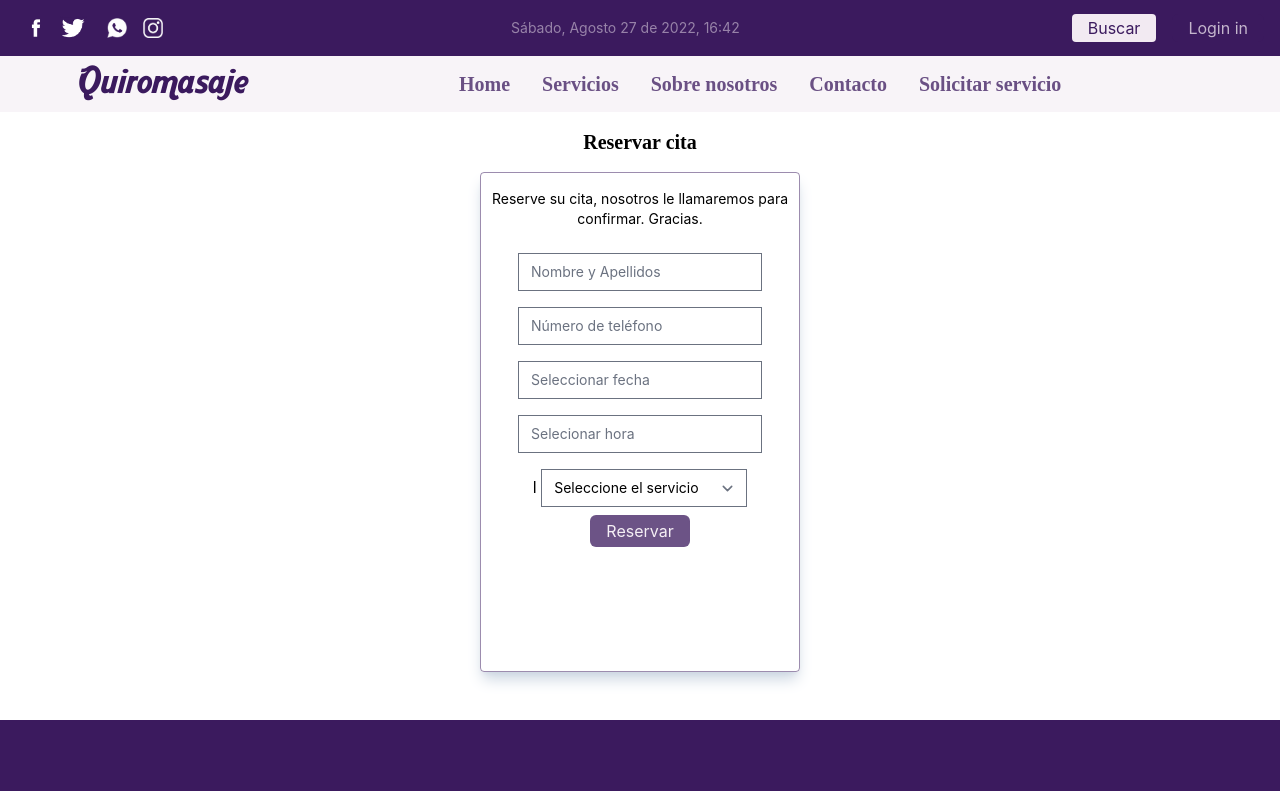
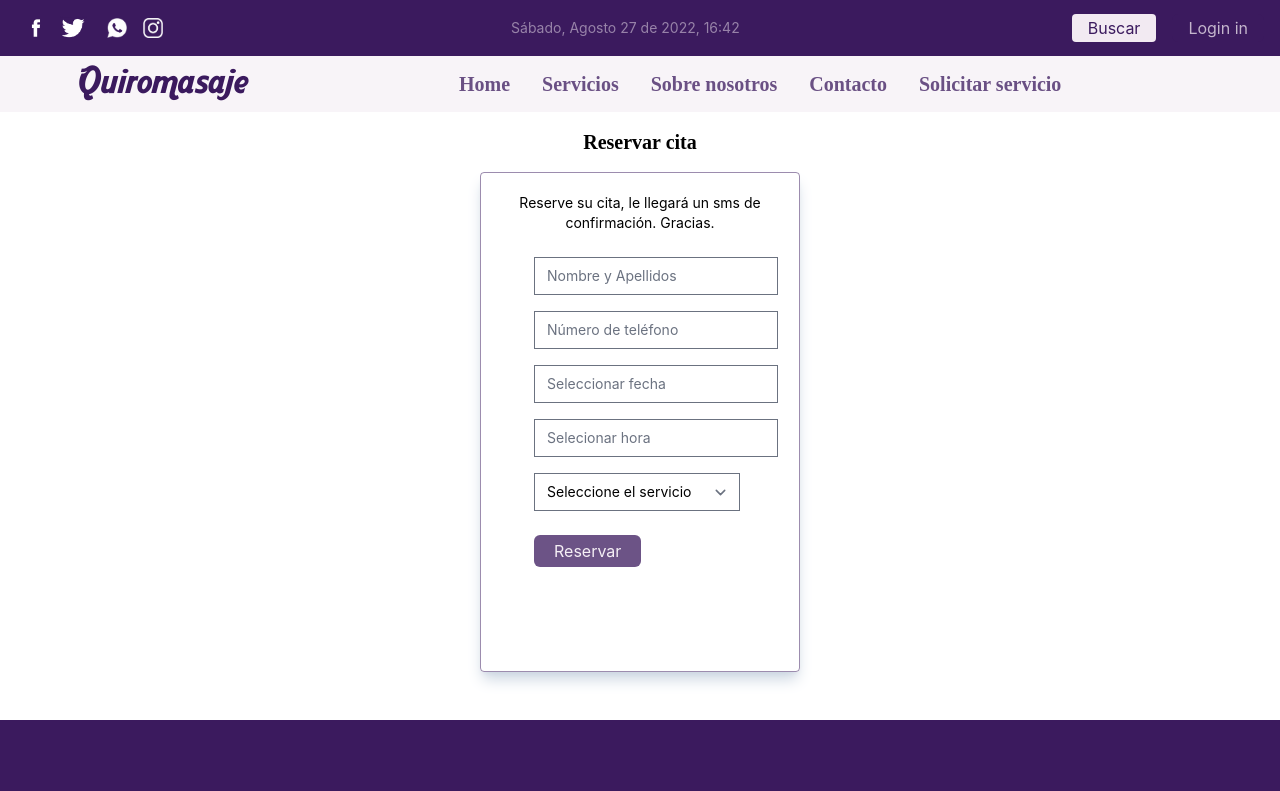
Before and after one commit to Dolo86rv/webclinic, a React (Create React App) app: page /solicitarservicio in a window 1280 px wide. Shown: the top 791 px of the page. Built offline with nearby package versions, Linux system fonts and the light colour scheme; a web font is replaced by a local one.

Commit message:
se agrega el Hook useform para la creacion del formulario de reserva

```diff
--- /dev/null
+++ b/src/Component/AboutUs/index.js
@@ -0,0 +1,9 @@
+import React from 'react'
+
+export const AboutUs = () => {
+  return (
+    <div className="flex-grow mt-28 w-full">
+        AboutUs
+    </div>
+  )
+}
--- a/src/Component/Contact/index.js
+++ b/src/Component/Contact/index.js
@@ -2,8 +2,8 @@ import React from 'react'
 
 export const Contact = () => {
     return (
-    <div className="flex-grow">
-        Contact
+    <div className="flex-grow w-full mt-28">
+        <p>Contacto</p>
     </div>
 )
 }
--- a/src/Component/Contents/listmenu.js
+++ b/src/Component/Contents/listmenu.js
@@ -13,13 +13,13 @@ export const menu=[{
 {
     id:'nosotros',
     description:'Sobre nosotros',
-    href:'/nosotros',
+    href:'/aboutus',
     subMenu:[]
 },
 {
     id:'contacto',
     description:'Contacto',
-    href:'/contacto',
+    href:'/contact',
     subMenu:[]
 },
 {
--- a/src/Component/Layout/index.js
+++ b/src/Component/Layout/index.js
@@ -8,6 +8,8 @@ import { Contact } from '../Contact'
 import { Login } from '../Login'
 import { PageNotFound } from '../PagenNotFound'
 import { RequestService } from '../RequestService'
+import { AboutUs } from '../AboutUs'
+
 
 export const Layout = () => {
   return (
@@ -18,6 +20,7 @@ export const Layout = () => {
             <Route exact path='/' element={<Home />}/>
             <Route exact path='/servicio' element={<Servicio />}/>
             <Route exact path='/contact' element={<Contact />}/>
+            <Route exact path='/aboutus' element={<AboutUs/>} />
             <Route exact path='/login' element={<Login />}/>
             <Route exact path='/solicitarservicio' element={<RequestService />}/>
             <Route exact path='' element={<PageNotFound />} />
--- a/src/Component/RequestService/formreserve.js
+++ b/src/Component/RequestService/formreserve.js
@@ -1,36 +1,43 @@
 import React from 'react'
+import { useForm } from 'react-hook-form'
 
 export const FormReserve = () => {
+    const {register, handleSubmit}= useForm()
+
+    const onSubmit=(data)=>{
+        console.log(data)
+    }
+
     return (
     <>
         <h1 className="texto2 font-semibold text-xl text-center mt-4">Reservar cita</h1>
         <div className="w-full max-w-xs mx-auto rounded h-[500px] mt-4 border shadow-lg border-c-malva border-opacity-50 shadow-slate-300">
-            <div className="max-w-[250px] mt-4 text-center mx-auto">
-                <p className="text-sm px-2">Reserve su cita, nosotros le llamaremos para confirmar. Gracias.</p>
+            <div className="max-w-[280px] mt-5 text-center mx-auto">
+                <p className="text-sm px-2">Reserve su cita, le llegará un sms de confirmación. Gracias.</p>
             </div>
-            <form className="max-w-[250px] text-center mt-4">
+            <form className="w-full max-w-[250px] mt-4 ml-[53px]" onSubmit={handleSubmit(onSubmit)}>
                 <div className="py-2">
-                    <input className="text-sm" type='text' placeholder='Nombre y Apellidos' name='name' />
+                    <input className="text-sm" type='text' placeholder='Nombre y Apellidos' {...register('name', { required:true })} />
                 </div>
                 <div className="py-2">
-                    <input className="text-sm" type='text' placeholder='Número de teléfono' name='telefono'/>
+                    <input className="text-sm" type='text' placeholder='Número de teléfono' {...register('telefono', { required:true })}/>
                 </div>
                 <div className="py-2">
-                    <input className="text-sm" type='text' placeholder='Seleccionar fecha' name='email' />
+                    <input className="text-sm" type='text' placeholder='Seleccionar fecha' {...register('fecha', { required:true })} />
                 </div>
                 <div className="py-2">
-                    <input className="text-sm" type='text' placeholder='Selecionar hora' name='hora' />
+                    <input className="text-sm" type='text' placeholder='Selecionar hora' {...register('hora', { required:true })} />
                 </div>
                 <div className="py-2">
-l                   <select className="text-sm">
+                    <select className="text-sm" {...register('servicio', { required:true })}>
                         <option value="">Seleccione el servicio</option>
                         <option value="relajante">Masaje Relajante</option>
                         <option value="tonificante">Masaje Tonificante</option>
                         <option value="deportivo">Quiromasaje Deportivo</option>
                     </select>
                 </div>
-                <div className="py-8">
-                    <button type="submit" className="bg-c-malva opacity-75 text-c-fondo rounded-md py-1 px-4 hover:opacity-50">Reservar</button>
+                <div className="mt-4 ml-12">
+                    <input type="submit" value="Reservar" className="bg-c-malva opacity-75 text-c-fondo rounded-md py-1 px-5 hover:opacity-50" />
                 </div>
             </form>
         </div>
--- a/src/assets/main.css
+++ b/src/assets/main.css
@@ -696,6 +696,15 @@ select {
 .mr-8 {
   margin-right: 2rem;
 }
+.mt-5 {
+  margin-top: 1.25rem;
+}
+.ml-\[53px\] {
+  margin-left: 53px;
+}
+.ml-20 {
+  margin-left: 5rem;
+}
 .mt-28 {
   margin-top: 7rem;
 }
@@ -760,8 +769,11 @@ select {
 .max-w-sm {
   max-width: 24rem;
 }
-.max-w-xl {
-  max-width: 36rem;
+.max-w-\[280px\] {
+  max-width: 280px;
+}
+.max-w-\[250px\] {
+  max-width: 250px;
 }
 .flex-none {
   flex: none;
@@ -891,6 +903,10 @@ select {
 .px-2 {
   padding-left: 0.5rem;
   padding-right: 0.5rem;
+}
+.px-5 {
+  padding-left: 1.25rem;
+  padding-right: 1.25rem;
 }
 .pr-4 {
   padding-right: 1rem;
```
